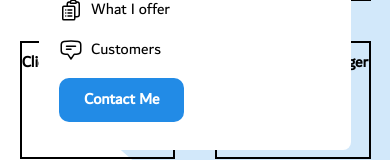
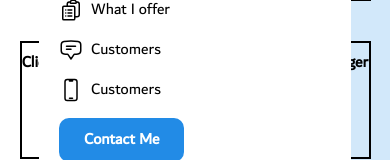
Before and after one commit to ht3aa/me, a Vue app: page /animations in a window 390 px wide. Both pictures are taken after a click on the element 318 px from the left and 41 px from the top of the page. Shown: the part 204-364 px from the top of the page. Built offline with nearby package versions, Linux system fonts and the light colour scheme.

Commit message:
Adding customer navigation to v1-hamburger

```diff
--- a/src/components/hamburger/v1Hamburger.vue
+++ b/src/components/hamburger/v1Hamburger.vue
@@ -38,25 +38,15 @@ const startAnimation = () => {
 </script>
 
 <template>
-  <div
-    ref="hamContainer"
-    class="ham_1 flex md:hidden"
-    @click="startAnimation()"
-  >
+  <div ref="hamContainer" class="ham_1 flex md:hidden" @click="startAnimation()">
     <div class="mainBar">
       <div class="mainBar_firstHalf" />
       <div class="mainBar_secondHalf" />
     </div>
   </div>
-  <div
-    v-if="showMiniNav"
-    class="absolute left-0 top-[70%] w-full bg-white z-[-20] rounded-lg"
-  >
+  <div v-if="showMiniNav" class="absolute left-0 top-[70%] w-full bg-white z-[-20] rounded-lg">
     <nav class="py-5">
-      <ul
-        class="list-none"
-        @click="startAnimation()"
-      >
+      <ul class="list-none" @click="startAnimation()">
         <li>
           <a
             class="flex items-center px-[20px] py-2 hover:bg-[#228be6] hover:text-white"
@@ -168,6 +158,28 @@ const startAnimation = () => {
             <span class="ml-2">Customers</span>
           </a>
         </li>
+        <li>
+          <a
+            class="flex items-center px-[20px] py-2 hover:bg-[#228be6] hover:text-white"
+            href="#socialMedia">
+            <svg
+              xmlns="http://www.w3.org/2000/svg"
+              fill="none"
+              viewBox="0 0 24 24"
+              stroke-width="1.5"
+              stroke="currentColor"
+              class="w-6 h-6"
+            >
+              <path
+                stroke-linecap="round"
+                stroke-linejoin="round"
+                d="M10.5 1.5H8.25A2.25 2.25 0 006 3.75v16.5a2.25 2.25 0 002.25 2.25h7.5A2.25 2.25 0 0018 20.25V3.75a2.25 2.25 0 00-2.25-2.25H13.5m-3 0V3h3V1.5m-3 0h3m-3 18.75h3"
+              />
+            </svg>
+
+            <span class="ml-2">Customers</span>
+          </a>
+        </li>
       </ul>
       <div class="py-2 px-[20px]">
         <a href="mailto:t.d.cc.hassan@gmail.com">
```
